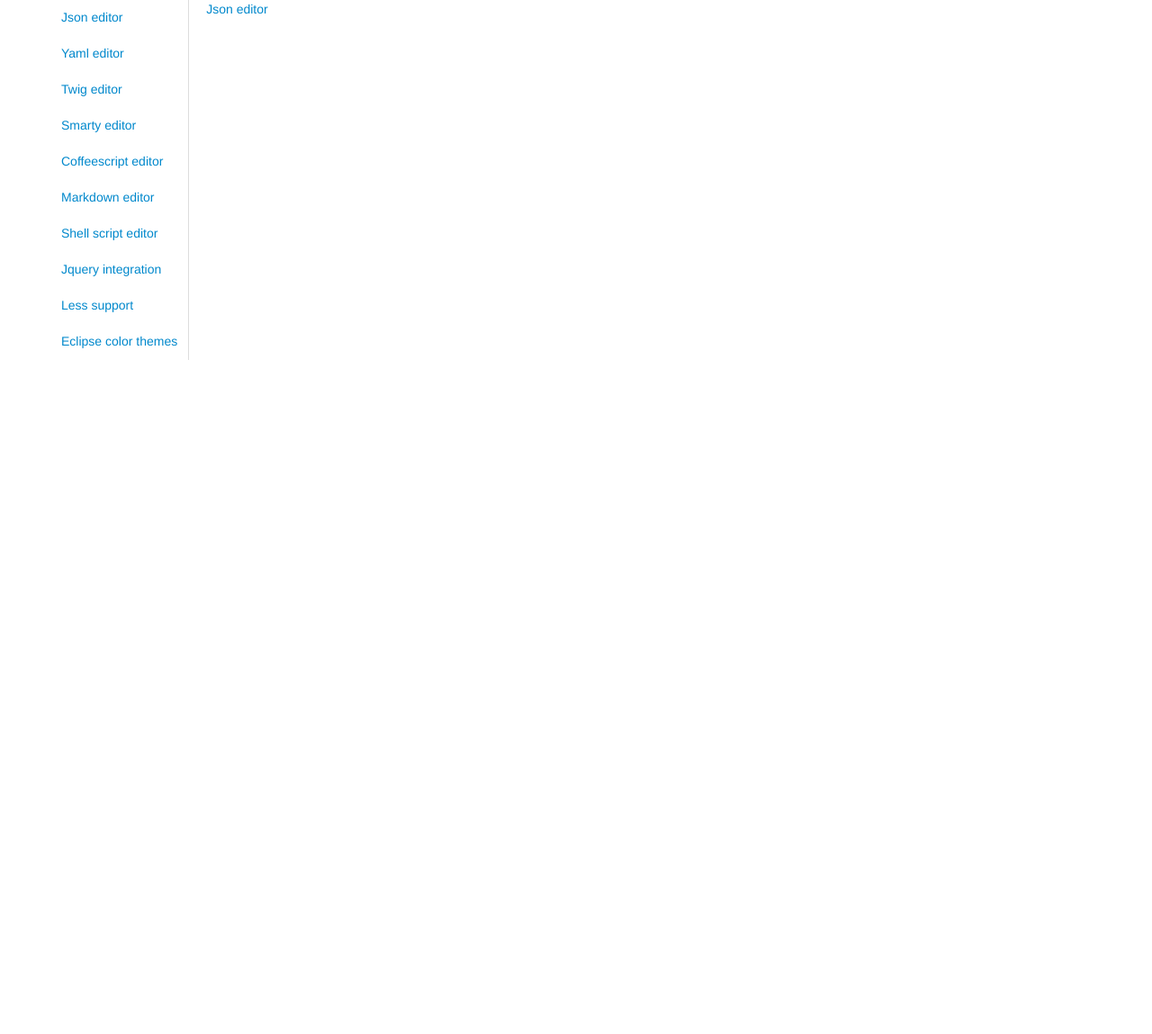
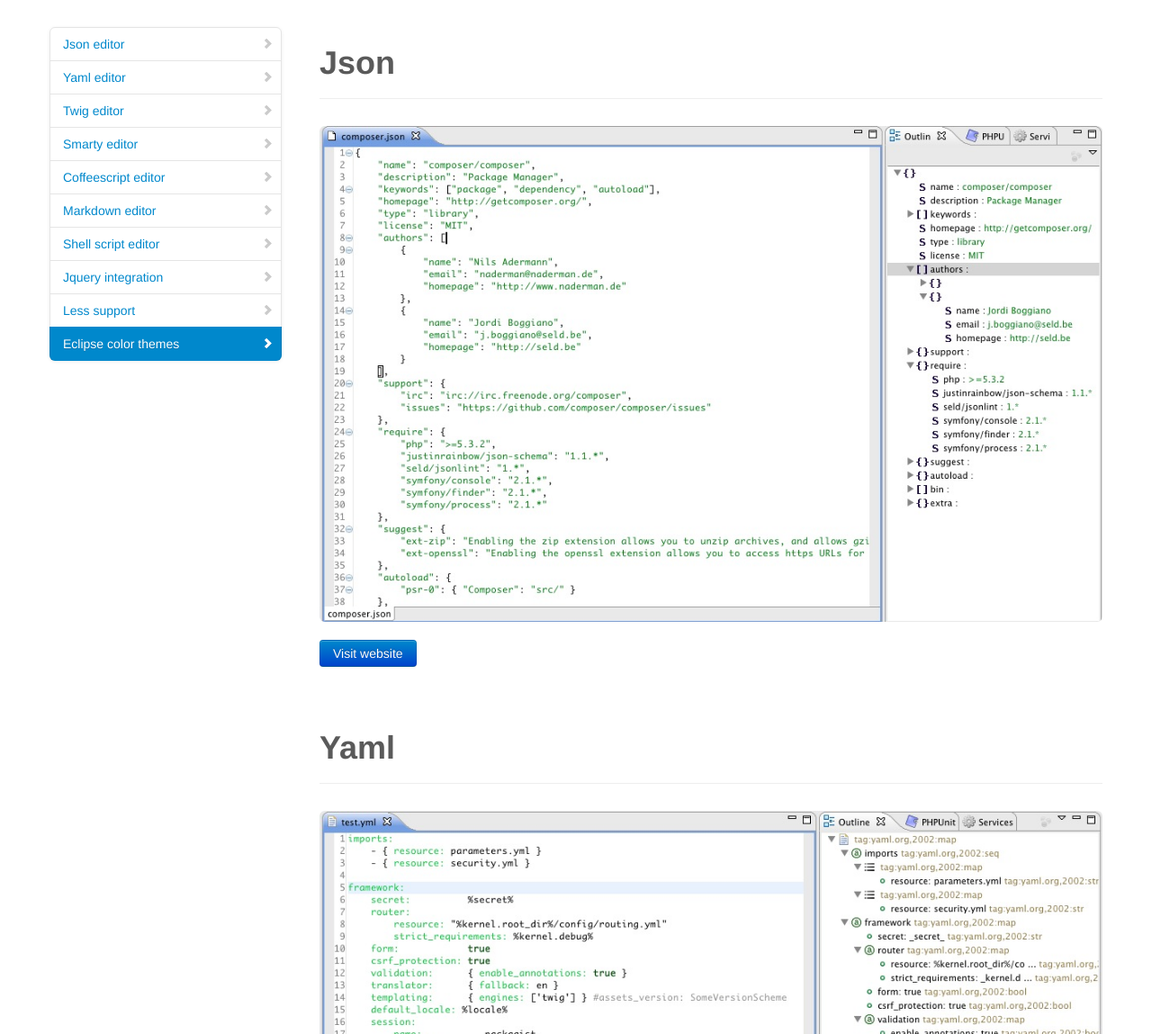
Before and after one commit to pdt-eg/p2-mirror-dev, a Jekyll site: the page built from editors.html, in a window 1280 px wide and 1400 px high. Shown: the part 251-1400 px from the top of the window at 90% size. Built offline with Jekyll 4.4.1, drawn with Linux system fonts in a browser that asks for light colours; nearby versions of some CDN libraries; some of the changed text lies outside the part shown.

Commit message:
added editors

```diff
--- a/editors.html
+++ b/editors.html
@@ -12,50 +12,138 @@ description: Common eclipse editor features for PHP developers. Provides support
 </header>
 
 <div class="container">
-	<div class="tabbable tabs-left">
-		<ul class="nav nav-tabs">
-			<li><a href="#json" data-toggle="tab">Json editor</a></li>
-			<li><a href="#yedit" data-toggle="tab">Yaml editor</a></li>
-			<li><a href="#twig" data-toggle="tab">Twig editor</a></li>
-			<li><a href="#smarty" data-toggle="tab">Smarty editor</a></li>
-			<li><a href="#coffee" data-toggle="tab">Coffeescript editor</a></li>
-			<li><a href="#markdown" data-toggle="tab">Markdown editor</a></li>
-			<li><a href="#shelled" data-toggle="tab">Shell script editor</a></li>
-			<li><a href="#jquery" data-toggle="tab">Jquery integration</a></li>
-			<li><a href="#less" data-toggle="tab">Less support</a></li>
-			<li><a href="#themes" data-toggle="tab">Eclipse color themes</a></li>
+
+	<div class="row">
+		<div class="span3 bs-docs-sidebar">
+		    <ul class="nav nav-list bs-docs-sidenav affix" data-spy="affix" data-offset-top="200">
+					<li><a href="#json"><i class="icon-chevron-right"></i>Json editor</a></li>
+					<li><a href="#yedit"><i class="icon-chevron-right"></i>Yaml editor</a></li>
+					<li><a href="#twig"><i class="icon-chevron-right"></i>Twig editor</a></li>
+					<li><a href="#smarty"><i class="icon-chevron-right"></i>Smarty editor</a></li>
+					<li><a href="#coffee"><i class="icon-chevron-right"></i>Coffeescript editor</a></li>
+					<li><a href="#markdown"><i class="icon-chevron-right"></i>Markdown editor</a></li>
+					<li><a href="#shelled"><i class="icon-chevron-right"></i>Shell script editor</a></li>
+					<li><a href="#jquery"><i class="icon-chevron-right"></i>Jquery integration</a></li>
+					<li><a href="#less"><i class="icon-chevron-right"></i>Less support</a></li>
+					<li><a href="#themes"><i class="icon-chevron-right"></i>Eclipse color themes</a></li>
 				</ul>
-		<div class="tab-content">
-			<div id="json" class="tab-pane active">
-				<a target="_blank" href="http://sourceforge.net/projects/eclipsejsonedit/">Json editor</a>
 		</div>
-			<div id="yedit" class="tab-pane">
-				<a target="_blank" href="https://github.com/oyse/yedit">Yedit - Yaml editor</a>
+
+		<div class="span9">
+			<section id="json">
+	      <div class="page-header">
+	          <h1>Json</h1>
 	      </div>
-			<div id="twig" class="tab-pane">
-				<a target="_blank" href="http://twig.dubture.com">Twig editor</a>
+
+				<img alt="eclipse json editor" src="/images/editors/json.jpg" class="img-rounded">
+        <form action="http://sourceforge.net/projects/eclipsejsonedit/">
+            <input type="submit" value="Visit website" class="btn btn-primary">
+        </form>
+
+			</section>
+			<section id="yedit">
+
+	      <div class="page-header">
+	          <h1>Yaml</h1>
 	      </div>
-			<div id="smarty" class="tab-pane">
-				<a target="_blank" href="http://code.google.com/p/smartypdt/">Smarty editor</a>
+
+				<img alt="eclipse yml editor" src="/images/editors/yml.jpg" class="img-rounded">
+        <form action="https://github.com/oyse/yedit">
+            <input type="submit" value="Visit website" class="btn btn-primary">
+        </form>
+
+			</section>
+			<section id="twig">
+
+	      <div class="page-header">
+	          <h1>Twig</h1>
 	      </div>
-			<div id="coffee" class="tab-pane">
-				<a target="_blank" href="https://github.com/adamschmideg/coffeescript-eclipse">Coffeescript editor</a>
+
+				<img alt="eclipse twig editor" src="/images/editors/twig.jpg" class="img-rounded">
+        <form action="http://twig.dubture.com">
+            <input type="submit" value="Visit website" class="btn btn-primary">
+        </form>
+
+
+			</section>
+			<section id="smarty">
+	      <div class="page-header">
+	          <h1>Smarty</h1>
 	      </div>
-			<div id="markdown" class="tab-pane">
-				<a target="_blank" href="http://www.winterwell.com/software/markdown-editor.php">Markdown editor</a>
+
+				<img alt="eclipse smarty editor" src="/images/editors/smartypdt.JPG" class="img-rounded">
+        <form action="http://code.google.com/p/smartypdt/">
+            <input type="submit" value="Visit website" class="btn btn-primary">
+        </form>
+
+			</section>
+			<section id="coffee">
+	      <div class="page-header">
+	          <h1>Coffeescript</h1>
 	      </div>
-			<div id="shelled" class="tab-pane">
-				<a target="_blank" href="http://sourceforge.net/apps/trac/shelled/wiki/Documentation/InstallGuide">Shell script editor</a>
+
+				<img alt="eclipse coffeescript editor" src="/images/editors/coffee.jpg" class="img-rounded">
+        <form action="https://github.com/adamschmideg/coffeescript-eclipse">
+            <input type="submit" value="Visit website" class="btn btn-primary">
+        </form>
+
+			</section>
+			<section id="markdown">
+	      <div class="page-header">
+	          <h1>Markdown</h1>
 	      </div>
-			<div id="jquery" class="tab-pane">
-				<a target="_blank" href="http://code.google.com/a/eclipselabs.org/p/jsdt-jquery/wiki/Installation">Jquery integration</a>
+
+				<img alt="eclipse markdown editor" src="/images/editors/markdown.jpg" class="img-rounded">
+        <form action="http://www.winterwell.com/software/markdown-editor.php">
+            <input type="submit" value="Visit website" class="btn btn-primary">
+        </form>
+
+			</section>
+			<section id="shelled">
+	      <div class="page-header">
+	          <h1>Shell scripts</h1>
 	      </div>
-			<div id="less" class="tab-pane">
-				<a target="_blank" href="#">Less support</a>
+
+				<img alt="eclipse markdown editor" src="/images/editors/shell.jpg" class="img-rounded">
+        <form action="http://sourceforge.net/apps/trac/shelled/wiki/Documentation/InstallGuide">
+            <input type="submit" value="Visit website" class="btn btn-primary">
+        </form>
+
+			</section>
+			<section id="jquery">
+	      <div class="page-header">
+	          <h1>Jquery integration</h1>
 	      </div>
-			<div id="themes" class="tab-pane">
-				<a target="_blank" href="http://eclipsecolorthemes.org">Eclipse color themes</a>
+
+				<img alt="eclipse jquery editor" src="/images/editors/jsdt-jquery.png" class="img-rounded">
+        <form action="http://code.google.com/a/eclipselabs.org/p/jsdt-jquery/wiki/Installation">
+            <input type="submit" value="Visit website" class="btn btn-primary">
+        </form>
+
+			</section>
+			<section id="less">
+	      <div class="page-header">
+	          <h1>Less support</h1>
+	      </div>
+
+				<img alt="eclipse jquery editor" src="/images/editors/less.jpg" class="img-rounded">
+        <form action="http://www.normalesup.org/~simonet/soft/ow/eclipse-less.fr.html">
+            <input type="submit" value="Visit website" class="btn btn-primary">
+        </form>
+
+			</section>
+			<section id="themes">
+
+	      <div class="page-header">
+	          <h1>Eclipse color themes</h1>
+	      </div>
+
+
+        <form action="http://eclipsecolorthemes.org">
+            <input type="submit" value="Visit website" class="btn btn-primary">
+        </form>
+
+			</section>
 		</div>
 	</div>
 </div>
-</div>
```
Also changed, not shown: images/editors/coffee.jpg (added), images/editors/jsdt-jquery.png (added), images/editors/json.jpg (added), images/editors/less.jpg (added), images/editors/markdown.jpg (added), images/editors/shell.jpg (added), images/editors/smartypdt.JPG (added), images/editors/twig.jpg (added), images/editors/yml.jpg (added). Lines whose indentation alone changed are shown as unchanged.
